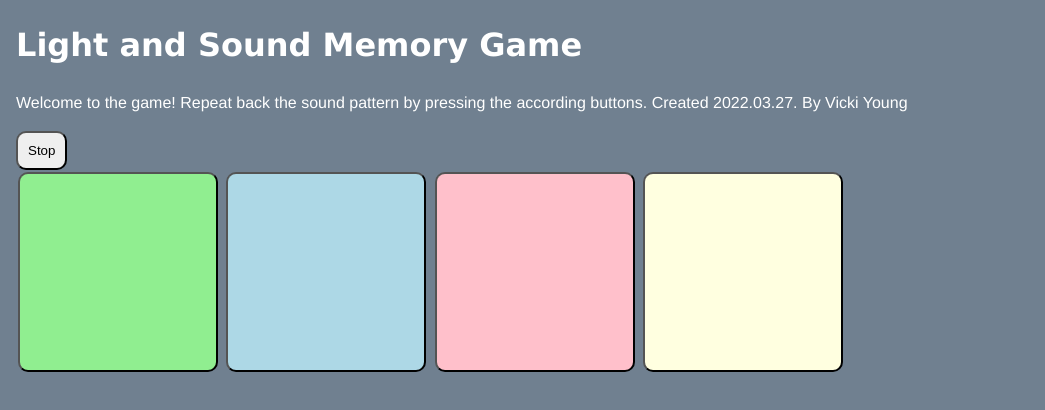
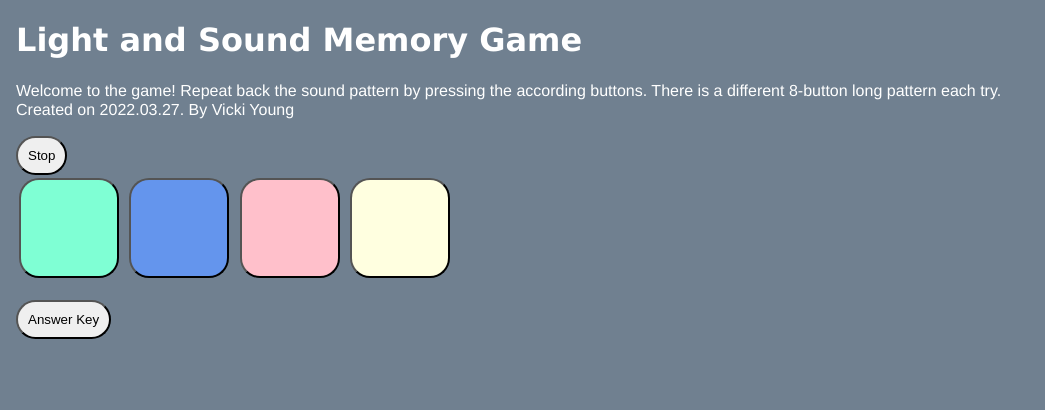
Before and after one commit to tvyoung/light-and-sound-memory-game, a plain HTML site: page index.html in a window 1280 px wide. Both pictures are taken after a click on the button "Start". Shown: the whole page, without its empty margins (0-1045 px from the left). Drawn offline with Linux system fonts and the light colour scheme.

Commit message:
updated optional features

```diff
--- a/index.html
+++ b/index.html
@@ -17,9 +17,10 @@
     <!-- this is the start of content -->
     <h1>Light and Sound Memory Game</h1>
     <p>
-      Welcome to the game! Repeat back the sound pattern by pressing the according buttons. Created 2022.03.27.
-      By Vicki Young
+      Welcome to the game! Repeat back the sound pattern by pressing the according buttons. There is a different 8-button long pattern each try.
+      <br> Created on 2022.03.27. By Vicki Young
     </p>
+
     <button id="startBtn" onclick="startGame()" >Start</button>
     <button id="stopBtn" onclick="stopGame()" class="hidden" >Stop</button>
     <div id="gameButtonArea">
@@ -28,5 +29,12 @@
       <button id="button3" onclick="guess(3)" onmousedown="startTone(3)" onmouseup="stopTone()" ></button>
       <button id="button4" onclick="guess(4)" onmousedown="startTone(4)" onmouseup="stopTone()" ></button>
     </div>
+    <br>
+    <button id="answerBtn" onclick="showAnswer()" >Answer Key</button>
+    <button id="hideAnswerBtn" onclick="hideAnswer()" class="hidden">Hide Answer Key</button>
+    <p2 id="answerKey" class="hidden">
+      <br><br> Current pattern sequence
+    </p2>
+
   </body>
 </html>
--- a/script.js
+++ b/script.js
@@ -1,17 +1,31 @@
 // global constants
-const clueHoldTime = 1000; //how long to hold each clue's light/sound
+const clueHoldTime = 500; //how long to hold each clue's light/sound
 const cluePauseTime = 333; //how long to pause in between clues
 const nextClueWaitTime = 1000; //how long to wait before starting playback of the clue sequence
 
 //Global Variables
-var pattern = [2, 2, 4, 3, 2, 1, 2, 4];
+var pattern = [];
 var progress = 0;
 var gamePlaying = false;
 var tonePlaying = false;
 var volume = 0.5;  //must be between 0.0 and 1.0
 var guessCounter = 0;
 
+//generates new pattern for each game (sequence of 8)
+function newPattern() {
+  for (let i = 0; i < 8; i++) {
+    pattern.push(Math.floor(Math.random() * 4) + 1);
+  }
+}
+
+//clears pattern
+function clearPattern() {
+  pattern = [];
+}
+
 function startGame() {
+  //create new pattern
+  newPattern();
   //initialize game variables
   progress = 0;
   gamePlaying = true;
@@ -22,6 +36,8 @@ function startGame() {
 }
 
 function stopGame() {
+  //clear pattern
+  clearPattern();
   gamePlaying = false;
   // swap the Start and Stop buttons
   document.getElementById("startBtn").classList.remove("hidden");
@@ -30,10 +46,10 @@ function stopGame() {
 
 // Sound Synthesis Functions
 const freqMap = {
-  1: 261.6,
-  2: 329.6,
-  3: 392,
-  4: 466.2
+  1: 200.6,
+  2: 300.6,
+  3: 400,
+  4: 500.2
 }
 
 function playTone(btn,len) {
@@ -91,7 +107,7 @@ function playClueSequence() {
   context.resume()
   guessCounter = 0;
   let delay = nextClueWaitTime; //set delay to initial wait time
-  for(let i=0;i<=progress;i++){ // for each clue that is revealed so far
+  for(let i=0;i<=progress;i++) { // for each clue that is revealed so far
     console.log("play single clue: " + pattern[i] + " in " + delay + "ms")
     setTimeout(playSingleClue,delay,pattern[i]) // set a timeout to play that clue
     delay += clueHoldTime
@@ -139,3 +155,24 @@ function guess(btn) {
     loseGame();
   }
 }
+
+//shows answer key (current pattern)
+function showAnswer() {
+  document.getElementById("answerKey").classList.remove("hidden");
+  //prints pattern order
+  var text = document.getElementById("answerKey").innerHTML = pattern;
+  //hide "Answer Key" button, show "Hide Answer Key" button
+  document.getElementById("answerBtn").classList.add("hidden");
+  document.getElementById("hideAnswerBtn").classList.remove("hidden");
+}
+
+//hides answer key
+function hideAnswer() {
+  document.getElementById("answerKey").classList.add("hidden");
+  //clears text
+  var text = document.getElementById("answerKey").innerHTML = "";
+  //show "Answer Key button", hide "Hide Answer Key" button
+  document.getElementById("answerBtn").classList.remove("hidden");
+  document.getElementById("hideAnswerBtn").classList.add("hidden");
+
+}
--- a/style.css
+++ b/style.css
@@ -14,7 +14,7 @@ html {
 body {
   margin: 1rem;
   font-family: helvetica, arial, sans-serif;
-  line-height: 1.5;
+  line-height: 1.2;
   background-color: slategrey;
   color: white;
 }
@@ -29,21 +29,21 @@ h1 {
 
 button {
   padding: 10px;
-  border-radius: 10px;
+  border-radius: 20px;
 }
 
 #gameButtonArea > button {
-  width:200px;
-  height:200px;
-  margin:2px;
+  width:100px;
+  height:100px;
+  margin:3px;
 }
 
 #button1 {
-    background: lightgreen;
+    background: aquamarine;
 }
 
 #button2 {
-    background: lightblue;
+    background: cornflowerblue;
 }
 
 #button3 {
@@ -55,20 +55,21 @@ button {
 }
 
 #button1:active, #button1.lit {
-    background:green;
+    background:teal;
 }
 
 #button2:active, #button2.lit {
-    background:blue;
+    background:midnightblue;
 }
 
 #button3:active, #button3.lit {
-    background:red;
+    background:mediumvioletred;
 }
 
 #button4:active, #button4.lit {
-    background:yellow;
+    background:darkkhaki;
 }
+
 
 
 /* images and videos max out at full width */
```
Also changed, not shown: 1 other file.
